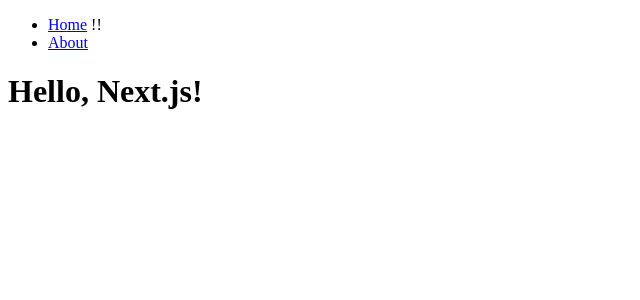
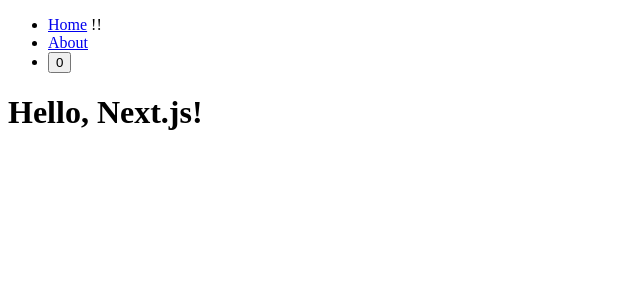
Before and after one commit to de-quei/next.js_study, a Next.js app: page / in a window 1280 px wide. Shown: the top 300 px of the page, without its empty margins (0-640 px from the left). Built offline with nearby package versions, Linux system fonts and the light colour scheme.

Commit message:
hydration

```diff
--- a/components/navigation.tsx
+++ b/components/navigation.tsx
@@ -2,11 +2,14 @@
 
 import Link from 'next/link';
 import { usePathname } from 'next/navigation';
+import { useState } from 'react';
 
 export default function Navigation(){
     // 그냥 실행 시 use client를 작성하라는 에러가 발생함
     // 왜일까용?
     const path = usePathname();
+    const [count, setCount] = useState(0);
+
     console.log(path);
 
     return (
@@ -14,6 +17,7 @@
             <ul>
                 <li><Link href="/">Home</Link> {path === "/" ? "!!" : ""}</li>
                 <li><Link href="/about-us">About</Link>{path === "/about-us" ? "!!" : ""}</li>
+                <li><button onClick={() => setCount(c => c+1)}>{count}</button></li>
             </ul>
         </nav>
     );
```
